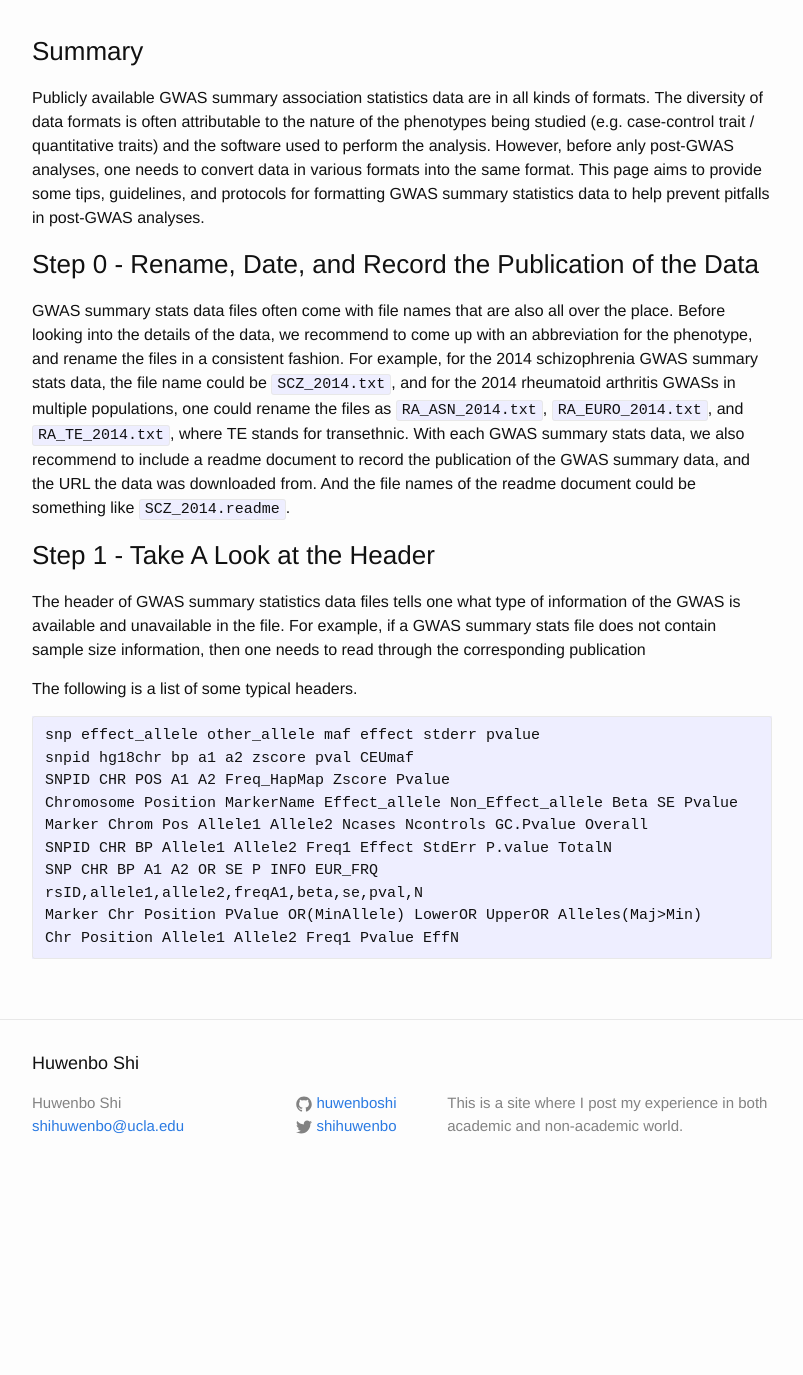
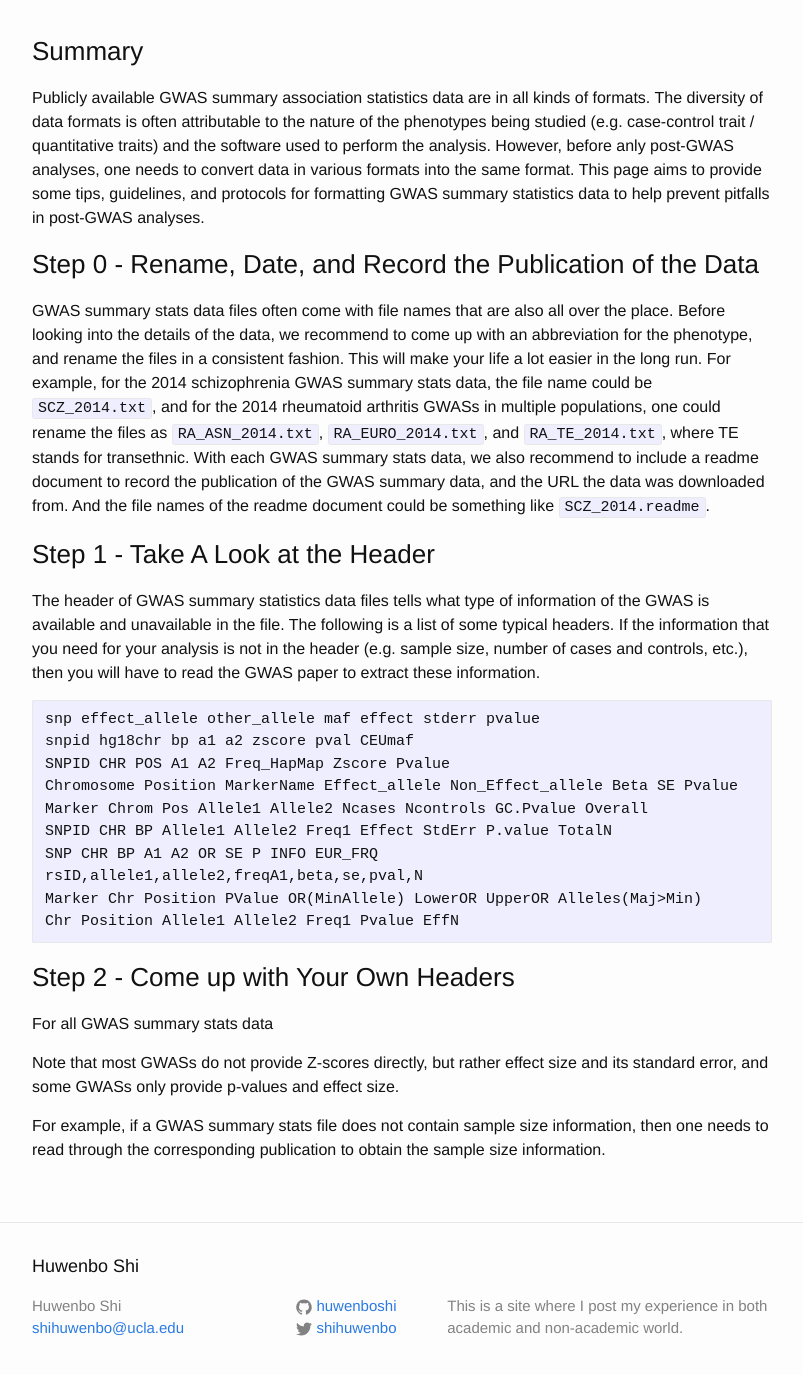
Before and after one commit to huwenboshi/huwenboshi.github.io, a Jekyll site: the page built from _posts/2017-11-23-tips-for-formatting-gwas-summary-stats.markdown, in a window 1280 px wide and 1400 px high, scrolled down 210 px. Shown: the top 1375 px of the window, without its empty margins (238-1041 px from the left). Built offline with Jekyll 4.4.1, drawn with Linux system fonts in a browser that asks for light colours; before the commit the page ends 1407 px from its top, so only the background shows below that.

Commit message:
updated post

````diff
--- a/_posts/2017-11-23-tips-for-formatting-gwas-summary-stats.markdown
+++ b/_posts/2017-11-23-tips-for-formatting-gwas-summary-stats.markdown
@@ -25,24 +25,24 @@ GWAS summary statistics data to help prevent pitfalls in post-GWAS analyses.
 GWAS summary stats data files often come with file names that are also all
 over the place. Before looking into the details of the data, we recommend
 to come up with an abbreviation for the phenotype, and rename the files in
-a consistent fashion. For example, for the 2014 schizophrenia GWAS summary
-stats data, the file name could be ```SCZ_2014.txt```, and for the 2014
-rheumatoid arthritis GWASs in multiple populations, one could rename the
-files as ```RA_ASN_2014.txt```, ```RA_EURO_2014.txt```, and
-```RA_TE_2014.txt```, where TE stands for transethnic. With each GWAS
-summary stats data, we also recommend to include a readme document to record
-the publication of the GWAS summary data, and the URL the data was
-downloaded from. And the file names of the readme document could be something
-like ```SCZ_2014.readme```.
+a consistent fashion. This will make your life a lot easier in the long run.
+For example, for the 2014 schizophrenia GWAS summary stats data, the file
+name could be ```SCZ_2014.txt```, and for the 2014 rheumatoid arthritis
+GWASs in multiple populations, one could rename the files as
+```RA_ASN_2014.txt```, ```RA_EURO_2014.txt```, and ```RA_TE_2014.txt```,
+where TE stands for transethnic. With each GWAS summary stats data, we also
+recommend to include a readme document to record the publication of the GWAS
+summary data, and the URL the data was downloaded from. And the file names of
+the readme document could be something like ```SCZ_2014.readme```.
 
 ### Step 1 - Take A Look at the Header
 
-The header of GWAS summary statistics data files tells one what type of
-information of the GWAS is available and unavailable in the file. For example,
-if a GWAS summary stats file does not contain sample size information, then
-one needs to read through the corresponding publication
-
-The following is a list of some typical headers.
+The header of GWAS summary statistics data files tells what type of
+information of the GWAS is available and unavailable in the file. The
+following is a list of some typical headers. If the information that
+you need for your analysis is not in the header (e.g. sample size, number
+of cases and controls, etc.), then you will have to read the GWAS paper
+to extract these information.
 
 ```
 snp effect_allele other_allele maf effect stderr pvalue
@@ -56,3 +56,16 @@ rsID,allele1,allele2,freqA1,beta,se,pval,N
 Marker Chr Position PValue OR(MinAllele) LowerOR UpperOR Alleles(Maj>Min)
 Chr Position Allele1 Allele2 Freq1 Pvalue EffN
 ```
+
+### Step 2 - Come up with Your Own Headers
+
+For all GWAS summary stats data
+
+Note that most GWASs do not provide Z-scores directly, but rather effect size
+and its standard error, and some GWASs only provide p-values and effect size.
+
+
+For example,
+if a GWAS summary stats file does not contain sample size information, then
+one needs to read through the corresponding publication to obtain the sample
+size information.
````
